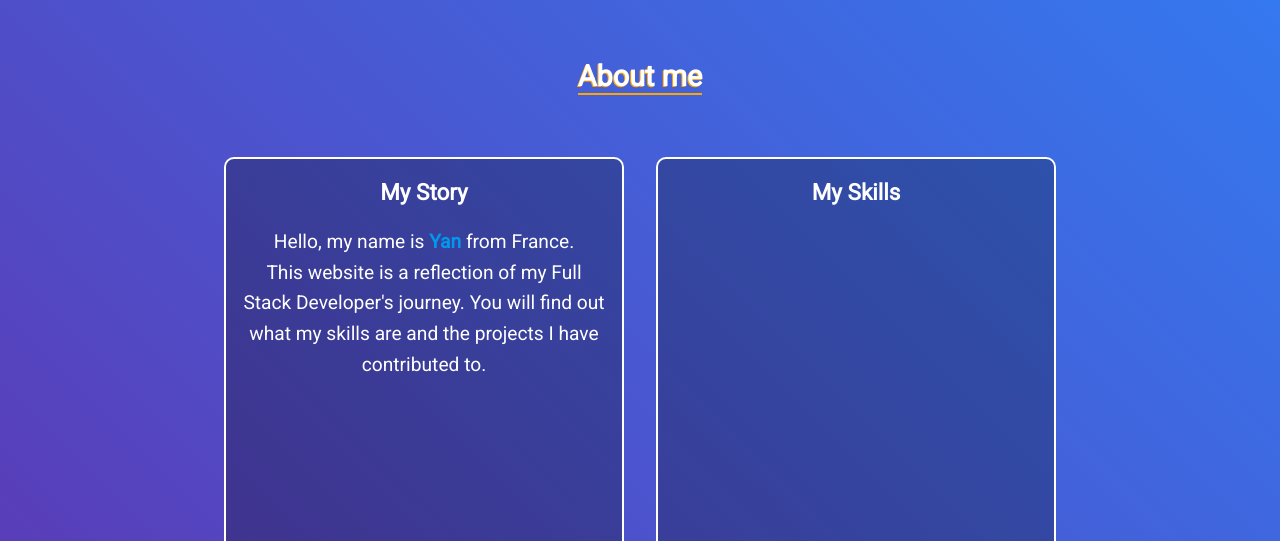
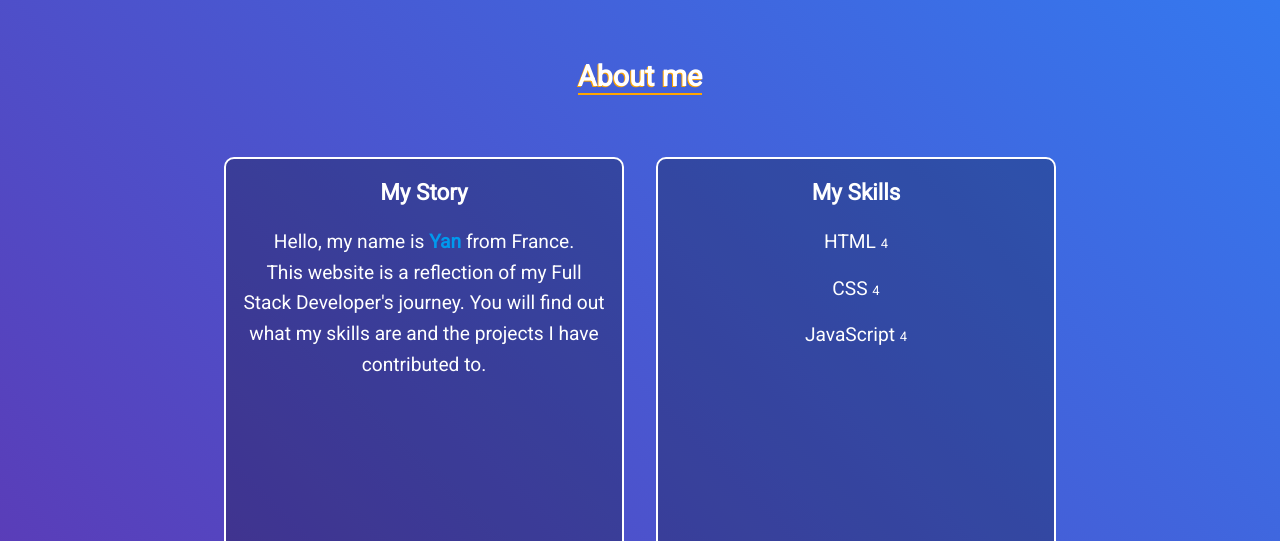
Before and after one commit to Cap3ya/capeya.me, a plain HTML site: page index.html in a window 1280 px wide. Shown: the part 259-800 px from the top of the page. Drawn offline with Linux system fonts and the light colour scheme.

Commit message:
JS Count skill # of occurence HTML Add comments and id mySkills CSS add mySkills p > span style

```diff
--- a/index.html
+++ b/index.html
@@ -36,8 +36,9 @@
 					You will find out what my skills are and the projects I have contributed to.
 				</p>
 				</section>
-				<section>
-					<h3 id="mySkills">My Skills</h3>
+				<section id="mySkills">
+					<h3>My Skills</h3>
+					<!-- Some JavaScript runs here -->
 				</section>
 		</article>
 		<div class="title">
@@ -99,4 +100,5 @@
 		<p class="crafted">Crafted by Capeya</p>
 	</footer>
 </body>
+<script src="./main.js"></script>
 </html>
--- /dev/null
+++ b/main.js
@@ -0,0 +1,25 @@
+// Count skill # of occurences from projects
+const skillStr = document.querySelectorAll(".skills")
+
+const skillArr = new Array
+skillStr.forEach(
+    str => str.textContent.split(' ').forEach(
+            arr => skillArr.push( arr )
+    )
+)
+
+const skillObj = {};
+for (let skill of skillArr) {
+        !skillObj[skill] ?
+            skillObj[skill] = 1 :
+            skillObj[skill] += 1
+}
+
+// Append skill + # of occurences to #mySkills
+const mySkills = document.getElementById('mySkills')
+for (let skill in skillObj) {
+    const p = document.createElement('p')
+    p.classList = "skill"
+    p.innerHTML = skill + " <span>" + skillObj[skill] + "</span>"
+    mySkills.append(p)
+}
--- a/styles/style.css
+++ b/styles/style.css
@@ -146,6 +146,10 @@ section .underline {
   font-weight: 900;
 }
 
+/*MYSKILSS*/
+#mySkills p > span {
+  font-size:small;
+}
 /*CONTACT*/
 .contact a {
   animation: bounce 1s ease infinite;
```
